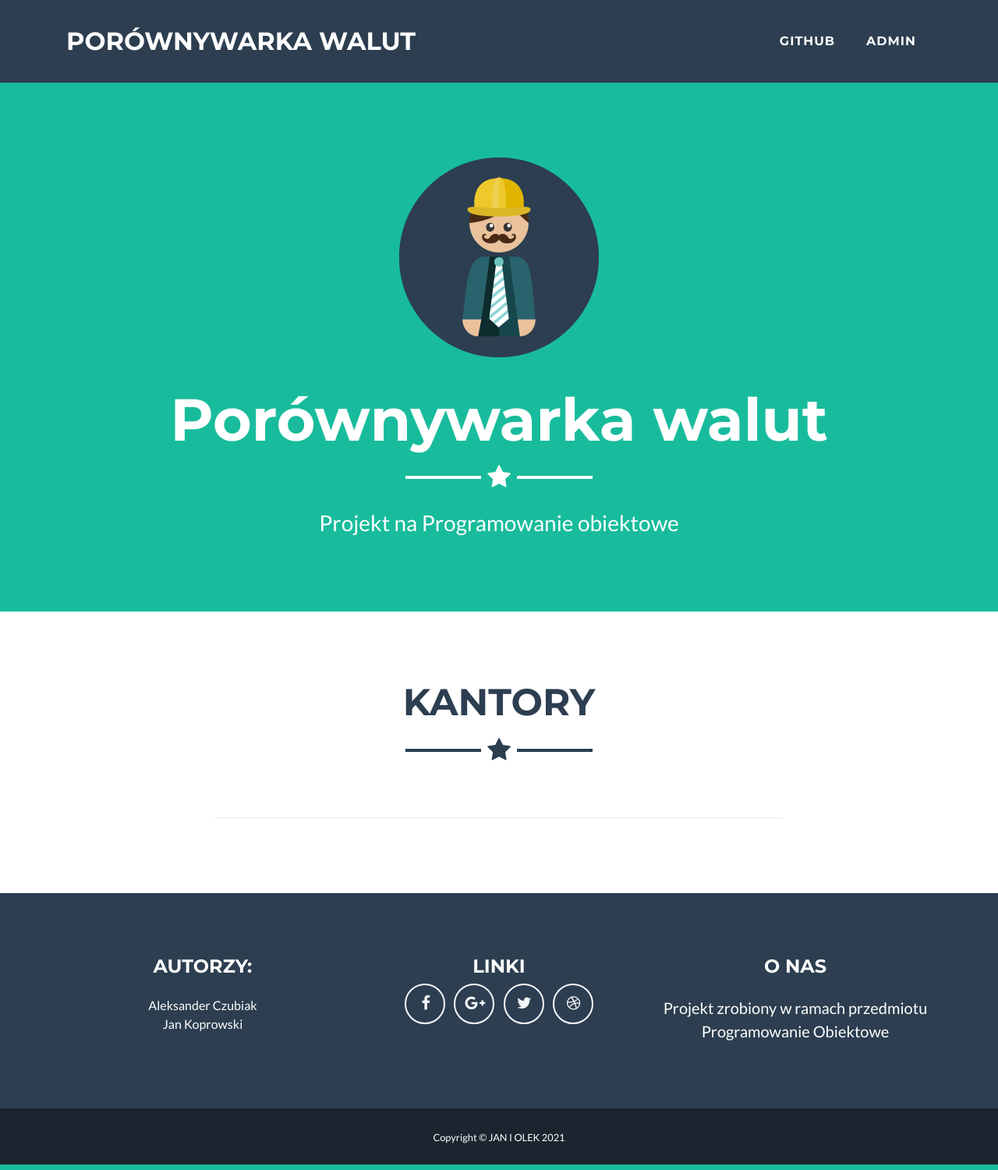
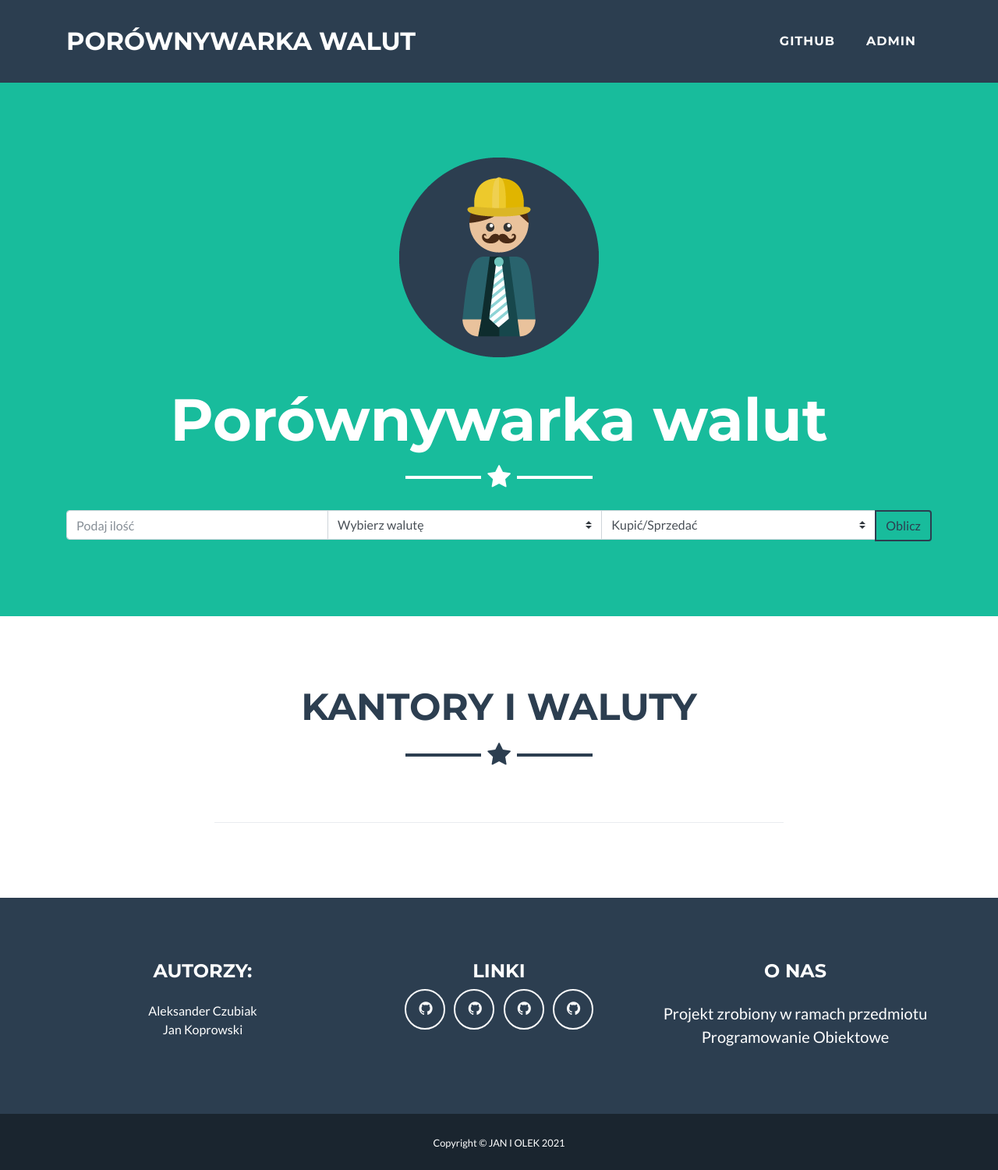
Before and after one commit to olekczubiak/currency-exchange, a Django app: page / in a window 1280 px wide. Shown: the whole page at 78% size. Run offline with Django 3.2, Linux system fonts and the light colour scheme; some libraries are stand-ins or nearby versions.

Commit message:
adding calc template and repair scrapping

```diff
--- a/BackendServer/CurrencyExchange/api_basic/templates/api_basic/index.html
+++ b/BackendServer/CurrencyExchange/api_basic/templates/api_basic/index.html
@@ -41,12 +41,32 @@
         <div class="container"><img class="img-fluid d-block mx-auto mb-5" src="static/api_basic/assets/img/profile.png">
             <h1>Porównywarka walut</h1>
             <hr class="star-light">
-            <h2 class="font-weight-light mb-0">Projekt na Programowanie obiektowe</h2>
+            <!-- <h2 class="font-weight-light mb-0">Projekt na Programowanie obiektowe</h2> -->
+            <!-- jakby nie chciało sie wyśrodkować nadpisać klase z h2 -->
+            <div id="output-calculator"> </div>
+            <div class="input-group">
+                <input type="text" class="form-control" placeholder="Podaj ilość" aria-label="Podaj ilość">
+                <select class="custom-select" id="inputGroupSelect01">
+                <option selected>Wybierz walutę</option>
+                <option value="1">EUR</option>
+                <option value="2">USD</option>
+                <option value="3">CHF</option>
+                <option value="4">GBP</option>
+                </select>
+                <select class="custom-select" id="inputGroupSelect02">
+                    <option selected>Kupić/Sprzedać</option>
+                    <option value="1">Kupić</option>
+                    <option value="2">Sprzedać</option>
+                    </select>
+                <div class="input-group-append">
+                <button class="btn btn-outline-secondary" type="button">Oblicz</button>
+                </div>
+            </div>
         </div>
     </header>
     <section id="contact">
         <div class="container">
-            <h2 class="text-uppercase text-center text-secondary mb-0">Kantory</h2>
+            <h2 class="text-uppercase text-center text-secondary mb-0">Kantory i waluty</h2>
             <hr class="star-dark mb-5">
             <div class="row">
                 <div class="col-lg-8 mx-auto">
@@ -73,10 +93,10 @@
                 <div class="col-md-4 mb-5 mb-lg-0">
                     <h4 class="text-uppercase">Linki</h4>
                     <ul class="list-inline">
-                        <li class="list-inline-item"><a class="btn btn-outline-light btn-social text-center rounded-circle" role="button" href="#"><i class="fa fa-facebook fa-fw"></i></a></li>
-                        <li class="list-inline-item"><a class="btn btn-outline-light btn-social text-center rounded-circle" role="button" href="#"><i class="fa fa-google-plus fa-fw"></i></a></li>
-                        <li class="list-inline-item"><a class="btn btn-outline-light btn-social text-center rounded-circle" role="button" href="#"><i class="fa fa-twitter fa-fw"></i></a></li>
-                        <li class="list-inline-item"><a class="btn btn-outline-light btn-social text-center rounded-circle" role="button" href="#"><i class="fa fa-dribbble fa-fw"></i></a></li>
+                        <li class="list-inline-item"><a class="btn btn-outline-light btn-social text-center rounded-circle" role="button" href="https://github.com/olekczubiak/currency-exchange"><i class="fa fa-github fa-fw"></i></a></li>
+                        <li class="list-inline-item"><a class="btn btn-outline-light btn-social text-center rounded-circle" role="button" href="https://github.com/olekczubiak/currency-exchange"><i class="fa fa-github fa-fw"></i></a></li>
+                        <li class="list-inline-item"><a class="btn btn-outline-light btn-social text-center rounded-circle" role="button" href="https://github.com/olekczubiak/currency-exchange"><i class="fa fa-github fa-fw"></i></a></li>
+                        <li class="list-inline-item"><a class="btn btn-outline-light btn-social text-center rounded-circle" role="button" href="https://github.com/olekczubiak/currency-exchange"><i class="fa fa-github fa-fw"></i></a></li>
                     </ul>
                 </div>
                 <div class="col-md-4">
@@ -118,11 +138,12 @@
                     //         +'</li><li>Stronka: ' +currency.website
                     //         +'</li></ul>' ;
                 });
-                output += '<div class="btn-toolbar"  style="justify-content: center; display: flex;" role="toolbar" aria-label="Toolbar with button groups"> <div class="btn-group mr-2" role="group" aria-label="First group"> <button type="button" class="btn btn-secondary">USD</button> <button type="button" class="btn btn-secondary">CHF</button> <button type="button" class="btn btn-secondary">EUR</button> <button type="button" class="btn btn-secondary">GBP</button> </div>';
+
+                // output += '<div class="btn-toolbar"  style="justify-content: center; display: flex;" role="toolbar" aria-label="Toolbar with button groups"> <div class="btn-group mr-2" role="group" aria-label="First group"> <button type="button" class="btn btn-secondary">USD</button> <button type="button" class="btn btn-secondary">CHF</button> <button type="button" class="btn btn-secondary">EUR</button> <button type="button" class="btn btn-secondary">GBP</button> </div>';
                 output += '<table class="table"><thead><tr> <th scope="col">#</th> <th scope="col">Nazwa kantoru</th> <th scope="col">waluta</th> <th scope="col">Cena kupna</th> <th scope="col">Cena sprzedazy</th></tr> </thead> <tbody> ';
 
                 // USD
-                output += '<tr> <th scope="row">1</th> <td><a href="https://internetowykantor.pl/">Internetowy kantor</td> <td>'+ tablica[0] +'</td> <td> '+ tablica[1]+'</td> <td> '+ tablica[2]+'</td> </tr>   ';
+                output += '<tr> <th scope="row">1</th> <td><a href="https://internetowykantor.pl/">Internetowy kantor</td> <td>'+ tablica[0] +'</td> <td> '+ tablica[1] +'</td> <td> '+ tablica[2]+'</td> </tr>   ';
                 output += ' <tr> <th scope="row">2</th> <td><a href="https://topfx.pl/">TopFx</td> <td>'+ tablica[12] +'</td> <td>'+tablica[13] +'</td> <td>'+tablica[14] +'</td> </tr>';
                 output += ' <tr> <th scope="row">3</th> <td><a href="https://liderwalut.pl/">Lider walut</td> <td>'+ tablica[24] +'</td> <td>'+tablica[25] +'</td> <td>'+tablica[26] +'</td> </tr>';
                 // CHF
@@ -137,27 +158,18 @@
                 output += '<tr> <th scope="row">1</th> <td><a href="https://internetowykantor.pl/">Internetowy kantor</td> <td>'+ tablica[9] +'</td> <td> '+ tablica[10]+'</td> <td> '+ tablica[11]+'</td> </tr>   ';
                 output += ' <tr> <th scope="row">2</th> <td><a href="https://topfx.pl/">TopFx</td> <td>'+ tablica[21] +'</td> <td>'+tablica[22] +'</td> <td>'+tablica[23] +'</td> </tr>';
                 output += ' <tr> <th scope="row">3</th> <td><a href="https://liderwalut.pl/">Lider walut</td> <td>'+ tablica[33] +'</td> <td>'+tablica[34] +'</td> <td>'+tablica[35] +'</td> </tr> </tbody> </table>';
-//     <tr>
-//       <th scope="row">3</th>
-//       <td>Larry</td>
-//       <td>the Bird</td>
-//       <td>@twitter</td>
-//     </tr>
-//     <tr>
-//       <th scope="row">3</th>
-//       <td>Larry</td>
-//       <td>the Bird</td>
-//       <td>@twitter</td>
-//     </tr>
-//   </tbody>
-// </table>
-                // output += tablica;
                 document.getElementById('output').innerHTML = output;
             })
             .catch(error => console.log('ERROR'))
         }
         getData();
         setInterval(getData, 25000)
+
+        async function calculator() {
+            output = '';
+            document.getElementById('output-calculator').innerHTML = output;
+        }
+        calculator();
 
     </script>
     <div class="d-lg-none scroll-to-top position-fixed rounded"><a class="d-block js-scroll-trigger text-center text-white rounded" href="#page-top"><i class="fa fa-chevron-up"></i></a></div>
--- a/WebScappingServer/download/main.py
+++ b/WebScappingServer/download/main.py
@@ -211,7 +211,7 @@
 
     # # Loop
     for x in range(3):
-        Parse().main()
+        # Parse().main()
         LiderWalut().add_to_db()
         TopFx().add_to_db()
         InternetowyKantor().add_to_db()
```
Also changed, not shown: BackendServer/CurrencyExchange/db.sqlite3.
